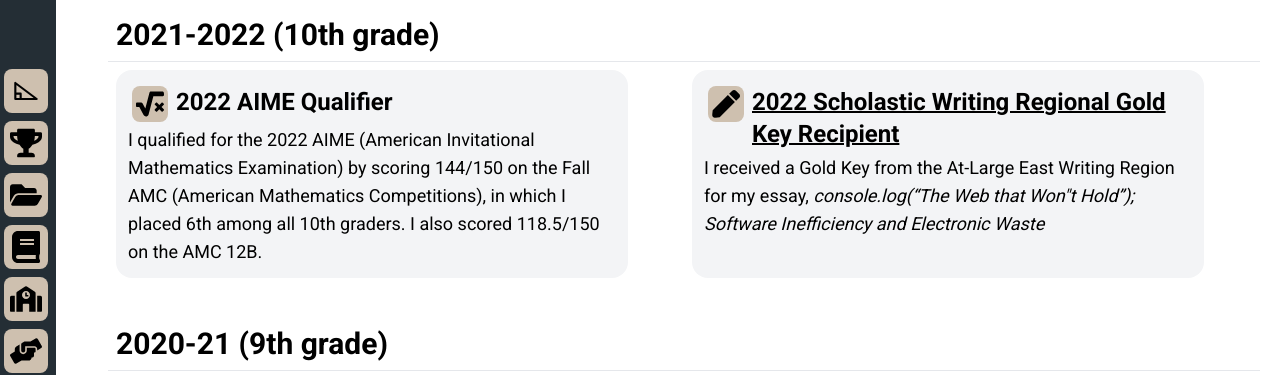
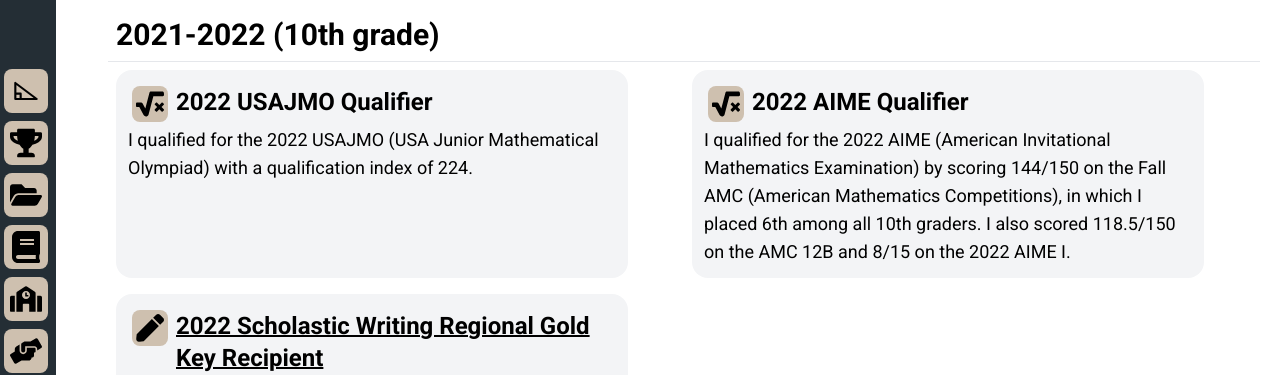
Before and after one commit to Tennis-Ball/Personal-Website-v3, a Vue app: page /achievements in a window 1280 px wide. Shown: the part 127-502 px from the top of the page. Built offline with nearby package versions, Linux system fonts and the light colour scheme; what particles.vue3 would draw is missing.

Commit message:
usajmo qual

```diff
--- a/src/views/Achievements.vue
+++ b/src/views/Achievements.vue
@@ -14,11 +14,15 @@ import usnco from '../assets/certs/USNCO.pdf';
 	</div>
 	<hr />
 	<div class="cardgrid">
+    <Card icon="math" title="2022 USAJMO Qualifier">
+			I qualified for the 2022 USAJMO (USA Junior Mathematical Olympiad) with a
+			qualification index of 224.
+    </Card>
 		<Card icon="math" title="2022 AIME Qualifier">
 			I qualified for the 2022 AIME (American Invitational Mathematics
 			Examination) by scoring 144/150 on the Fall AMC (American Mathematics
 			Competitions), in which I placed 6th among all 10th graders. I also scored
-			118.5/150 on the AMC 12B.
+			118.5/150 on the AMC 12B and 8/15 on the 2022 AIME I.
 		</Card>
 		<Card
 			icon="pen"
```
